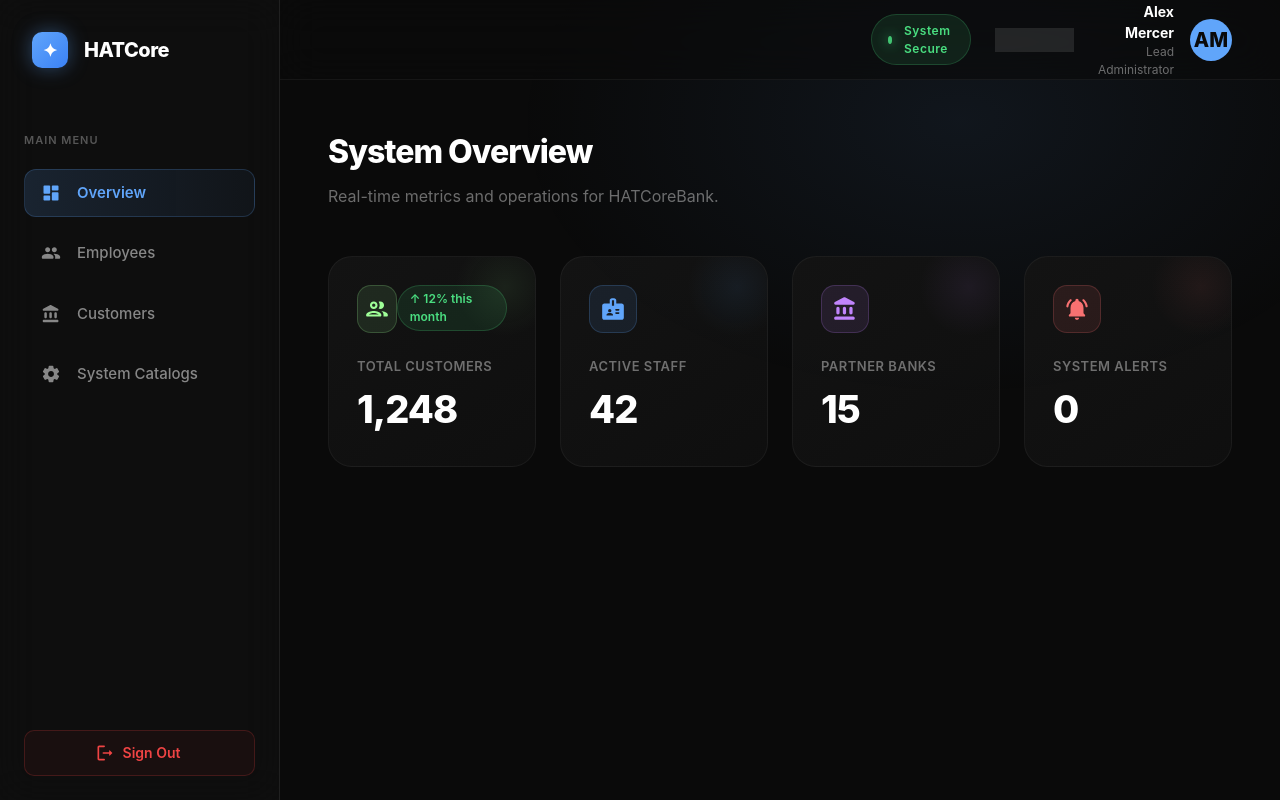
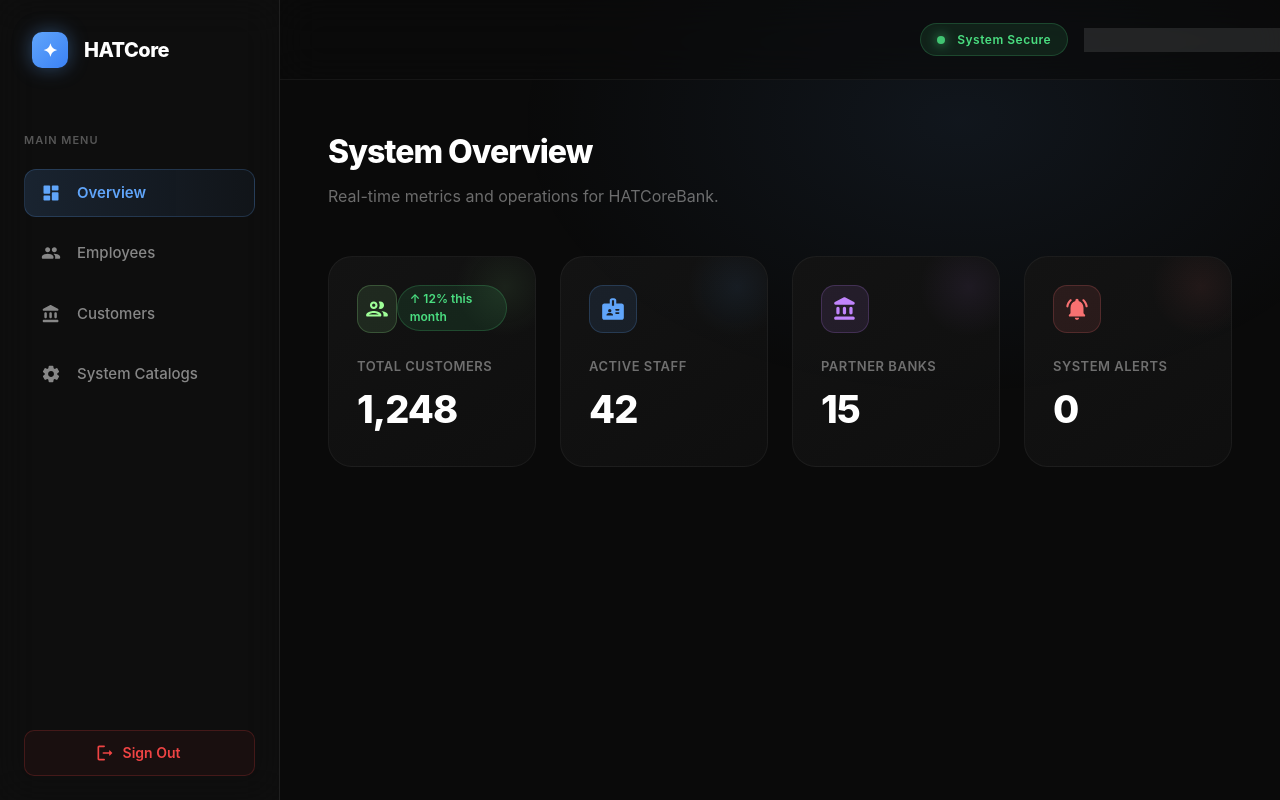
Before and after one commit to HAT-Core/Banking-System, a React app in the folder frontend/: page /admin/dashboard in a window 1280 px wide. Built offline with nearby package versions, Linux system fonts and the light colour scheme; the HTML template or start-up script is replaced by a standard one.

Commit message:
fix: read logged-in user from localStorage, fix header layout clipping

```diff
--- a/frontend/src/pages/admin/AdminLayout.jsx
+++ b/frontend/src/pages/admin/AdminLayout.jsx
@@ -1,6 +1,6 @@
-import { Box, Typography, Button, Avatar } from '@mui/material';
-import { Outlet, useNavigate, useLocation } from 'react-router-dom';
-import { motion } from 'framer-motion';
+import {Box, Typography, Button, Avatar } from '@mui/material';
+import {Outlet, useNavigate, useLocation } from 'react-router-dom';
+import {motion } from 'framer-motion';
 import DashboardRoundedIcon from '@mui/icons-material/DashboardRounded';
 import PeopleRoundedIcon from '@mui/icons-material/PeopleRounded';
 import AccountBalanceRoundedIcon from '@mui/icons-material/AccountBalanceRounded';
@@ -8,22 +8,35 @@ import SettingsRoundedIcon from '@mui/icons-material/SettingsRounded';
 import LogoutRoundedIcon from '@mui/icons-material/LogoutRounded';
 
 const NAV_ITEMS = [
-  { label: 'Overview', path: '/admin/dashboard', icon: <DashboardRoundedIcon fontSize="small" /> },
-  { label: 'Employees', path: '/admin/employees', icon: <PeopleRoundedIcon fontSize="small" /> },
-  { label: 'Customers', path: '/admin/customers', icon: <AccountBalanceRoundedIcon fontSize="small" /> },
-  { label: 'System Catalogs', path: '/admin/catalogs', icon: <SettingsRoundedIcon fontSize="small" /> },
+  {label: 'Overview', path: '/admin/dashboard', icon: <DashboardRoundedIcon fontSize="small" /> },
+  {label: 'Employees', path: '/admin/employees', icon: <PeopleRoundedIcon fontSize="small" /> },
+  {label: 'Customers', path: '/admin/customers', icon: <AccountBalanceRoundedIcon fontSize="small" /> },
+  {label: 'System Catalogs', path: '/admin/catalogs', icon: <SettingsRoundedIcon fontSize="small" /> },
 ];
 
 export default function AdminLayout() {
   const navigate = useNavigate();
   const location = useLocation();
 
+  const storedUser = JSON.parse(localStorage.getItem('user') || '{}');
+  const displayName = storedUser.firstName && storedUser.lastName
+    ? `${storedUser.firstName} ${storedUser.lastName}`
+    : storedUser.username || 'Administrator';
+  const displayRole = storedUser.role
+    ? storedUser.role.charAt(0).toUpperCase() + storedUser.role.slice(1)
+    : 'Admin';
+  const initials = storedUser.firstName && storedUser.lastName
+    ? `${storedUser.firstName[0]}${storedUser.lastName[0]}`.toUpperCase()
+    : displayName.slice(0, 2).toUpperCase();
+
   const handleLogout = () => {
+    localStorage.removeItem('token');
+    localStorage.removeItem('user');
     navigate('/login');
   };
 
   return (
-    <Box sx={{ display: 'flex', minHeight: '100vh', background: '#0A0A0A', fontFamily: '"SF Pro Display", "Roboto", sans-serif', position: 'relative', overflow: 'hidden' }}>
+    <Box sx={{display: 'flex', minHeight: '100vh', background: '#0A0A0A', fontFamily: '"SF Pro Display", "Roboto", sans-serif', position: 'relative', overflow: 'hidden' }}>
 
       <Box
         sx={{
@@ -53,7 +66,7 @@ export default function AdminLayout() {
           zIndex: 20,
         }}
       >
-        <Box sx={{ p: 4, display: 'flex', alignItems: 'center', gap: 2, mb: 2 }}>
+        <Box sx={{p: 4, display: 'flex', alignItems: 'center', gap: 2, mb: 2 }}>
           <Box
             sx={{
               width: 36,
@@ -66,13 +79,13 @@ export default function AdminLayout() {
               boxShadow: '0 0 20px rgba(96,165,250,0.4)'
             }}
           >
-            <Typography sx={{ fontSize: 18, color: '#fff', fontWeight: 900 }}>✦</Typography>
+            <Typography sx={{fontSize: 18, color: '#fff', fontWeight: 900 }}>✦</Typography>
           </Box>
-          <Typography sx={{ fontSize: 20, fontWeight: 800, color: '#fff', letterSpacing: -0.5 }}>HATCore</Typography>
+          <Typography sx={{fontSize: 20, fontWeight: 800, color: '#fff', letterSpacing: -0.5 }}>HATCore</Typography>
         </Box>
 
-        <Box sx={{ display: 'flex', flexDirection: 'column', gap: 1.5, px: 3, flex: 1 }}>
-          <Typography sx={{ fontSize: 11, color: 'rgba(255,255,255,0.3)', fontWeight: 600, letterSpacing: 1, textTransform: 'uppercase', mb: 1, mt: 2 }}>
+        <Box sx={{display: 'flex', flexDirection: 'column', gap: 1.5, px: 3, flex: 1 }}>
+          <Typography sx={{fontSize: 11, color: 'rgba(255,255,255,0.3)', fontWeight: 600, letterSpacing: 1, textTransform: 'uppercase', mb: 1, mt: 2 }}>
             Main Menu
           </Typography>
 
@@ -101,16 +114,16 @@ export default function AdminLayout() {
                   },
                 }}
               >
-                <Box sx={{ display: 'flex', alignItems: 'center', justifyContent: 'center' }}>
+                <Box sx={{display: 'flex', alignItems: 'center', justifyContent: 'center' }}>
                   {item.icon}
                 </Box>
-                <Typography sx={{ fontSize: 15, fontWeight: isActive ? 600 : 500 }}>{item.label}</Typography>
+                <Typography sx={{fontSize: 15, fontWeight: isActive ? 600 : 500 }}>{item.label}</Typography>
               </Box>
             );
           })}
         </Box>
 
-        <Box sx={{ p: 3 }}>
+        <Box sx={{p: 3 }}>
           <Button
             onClick={handleLogout}
             fullWidth
@@ -126,7 +139,7 @@ export default function AdminLayout() {
               py: 1.2,
               borderRadius: '10px',
               transition: 'all 0.3s',
-              '&:hover': { color: '#fff', background: '#EF4444', border: '1px solid #EF4444', boxShadow: '0 0 20px rgba(239,68,68,0.4)' }
+              '&:hover': {color: '#fff', background: '#EF4444', border: '1px solid #EF4444', boxShadow: '0 0 20px rgba(239,68,68,0.4)' }
             }}
           >
             Sign Out
@@ -134,7 +147,7 @@ export default function AdminLayout() {
         </Box>
       </Box>
 
-      <Box sx={{ flex: 1, marginLeft: '280px', display: 'flex', flexDirection: 'column', position: 'relative', zIndex: 10 }}>
+      <Box sx={{flex: 1, marginLeft: '280px', display: 'flex', flexDirection: 'column', position: 'relative', zIndex: 10 }}>
         <Box
           sx={{
             height: 80,
@@ -144,38 +157,39 @@ export default function AdminLayout() {
             display: 'flex',
             alignItems: 'center',
             justifyContent: 'flex-end',
-            px: 6,
+            px: 4,
             position: 'sticky',
             top: 0,
             zIndex: 30,
+            overflow: 'hidden',
           }}
         >
-          <Box sx={{ display: 'flex', alignItems: 'center', gap: 3 }}>
-            <Box sx={{ display: 'flex', alignItems: 'center', gap: 1.5, background: 'rgba(74,222,128,0.1)', px: 2, py: 0.8, borderRadius: '100px', border: '1px solid rgba(74,222,128,0.2)' }}>
-              <Box sx={{ width: 8, height: 8, borderRadius: '50%', background: '#4ADE80', boxShadow: '0 0 12px #4ADE80', animation: 'pulse 2s infinite', '@keyframes pulse': { '0%, 100%': { opacity: 1 }, '50%': { opacity: 0.4 } } }} />
-              <Typography sx={{ fontSize: 12, color: '#4ADE80', fontWeight: 600, letterSpacing: 0.5 }}>System Secure</Typography>
+          <Box sx={{display: 'flex', alignItems: 'center', gap: 2, flexShrink: 0 }}>
+            <Box sx={{display: 'flex', alignItems: 'center', gap: 1.5, background: 'rgba(74,222,128,0.1)', px: 2, py: 0.8, borderRadius: '100px', border: '1px solid rgba(74,222,128,0.2)', flexShrink: 0 }}>
+              <Box sx={{width: 8, height: 8, borderRadius: '50%', background: '#4ADE80', boxShadow: '0 0 12px #4ADE80', flexShrink: 0, animation: 'pulse 2s infinite', '@keyframes pulse': {'0%, 100%': {opacity: 1 }, '50%': {opacity: 0.4 } } }} />
+              <Typography sx={{fontSize: 12, color: '#4ADE80', fontWeight: 600, letterSpacing: 0.5, whiteSpace: 'nowrap' }}>System Secure</Typography>
             </Box>
 
-            <Box sx={{ width: 1, height: 24, background: 'rgba(255,255,255,0.1)' }} />
+            <Box sx={{width: 1, height: 24, background: 'rgba(255,255,255,0.1)', flexShrink: 0 }} />
 
-            <Box sx={{ display: 'flex', alignItems: 'center', gap: 2, cursor: 'pointer', '&:hover .MuiTypography-root': { color: '#60A5FA' } }}>
-              <Box sx={{ textAlign: 'right' }}>
-                <Typography sx={{ fontSize: 14, color: '#fff', fontWeight: 700, transition: 'color 0.2s' }}>Alex Mercer</Typography>
-                <Typography sx={{ fontSize: 12, color: 'rgba(255,255,255,0.4)' }}>Lead Administrator</Typography>
+            <Box sx={{display: 'flex', alignItems: 'center', gap: 1.5, cursor: 'pointer', '&:hover .MuiTypography-root': {color: '#60A5FA' } }}>
+              <Box sx={{textAlign: 'right' }}>
+                <Typography sx={{fontSize: 14, color: '#fff', fontWeight: 700, transition: 'color 0.2s', whiteSpace: 'nowrap' }}>{displayName}</Typography>
+                <Typography sx={{fontSize: 12, color: 'rgba(255,255,255,0.4)', whiteSpace: 'nowrap' }}>{displayRole}</Typography>
               </Box>
-              <Avatar sx={{ width: 42, height: 42, background: '#60A5FA', color: '#0A0A0A', fontWeight: 800, border: '2px solid rgba(96,165,250,0.3)' }}>
-                AM
+              <Avatar sx={{width: 42, height: 42, background: '#60A5FA', color: '#0A0A0A', fontWeight: 800, border: '2px solid rgba(96,165,250,0.3)', flexShrink: 0 }}>
+                {initials}
               </Avatar>
             </Box>
           </Box>
         </Box>
 
-        <Box sx={{ p: 6, flex: 1 }}>
+        <Box sx={{p: 6, flex: 1 }}>
           <motion.div
             key={location.pathname}
-            initial={{ opacity: 0, y: 15 }}
-            animate={{ opacity: 1, y: 0 }}
-            transition={{ duration: 0.4 }}
+            initial={{opacity: 0, y: 15 }}
+            animate={{opacity: 1, y: 0 }}
+            transition={{duration: 0.4 }}
           >
             <Outlet />
           </motion.div>
```
